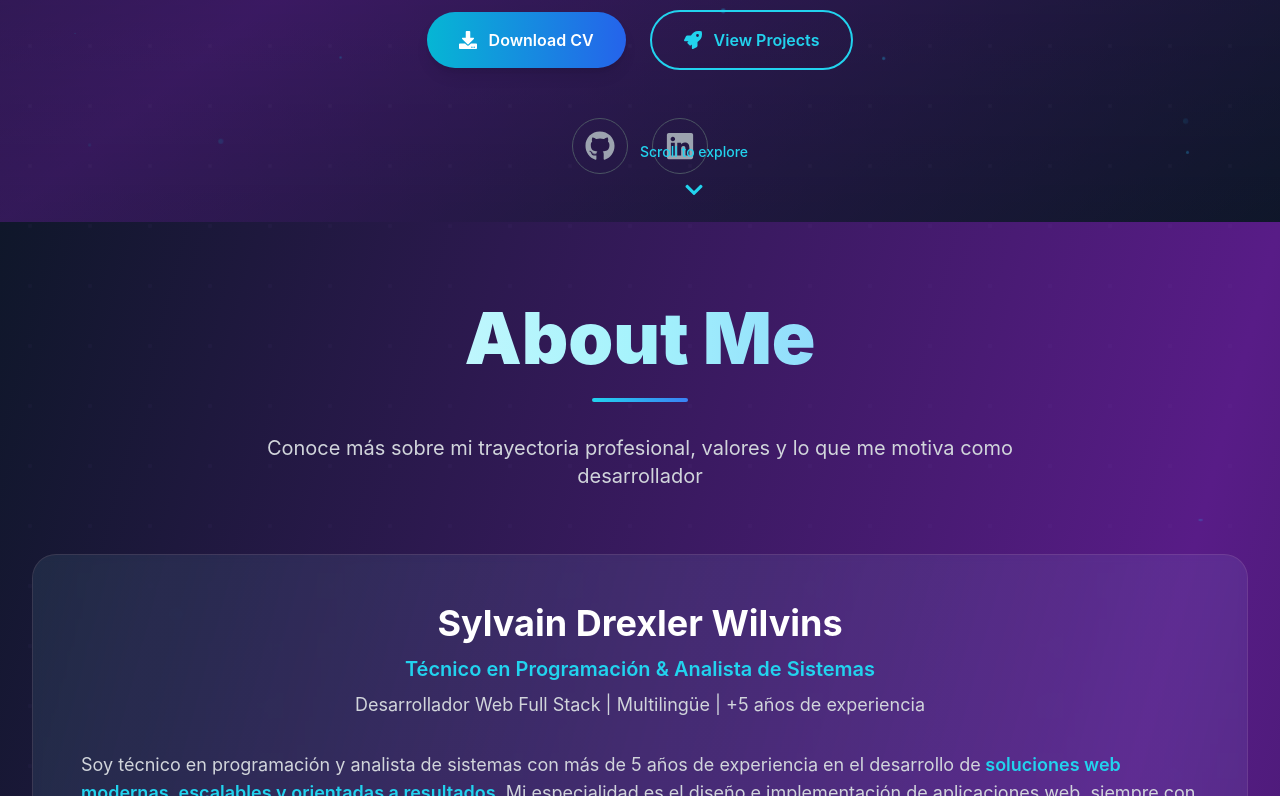
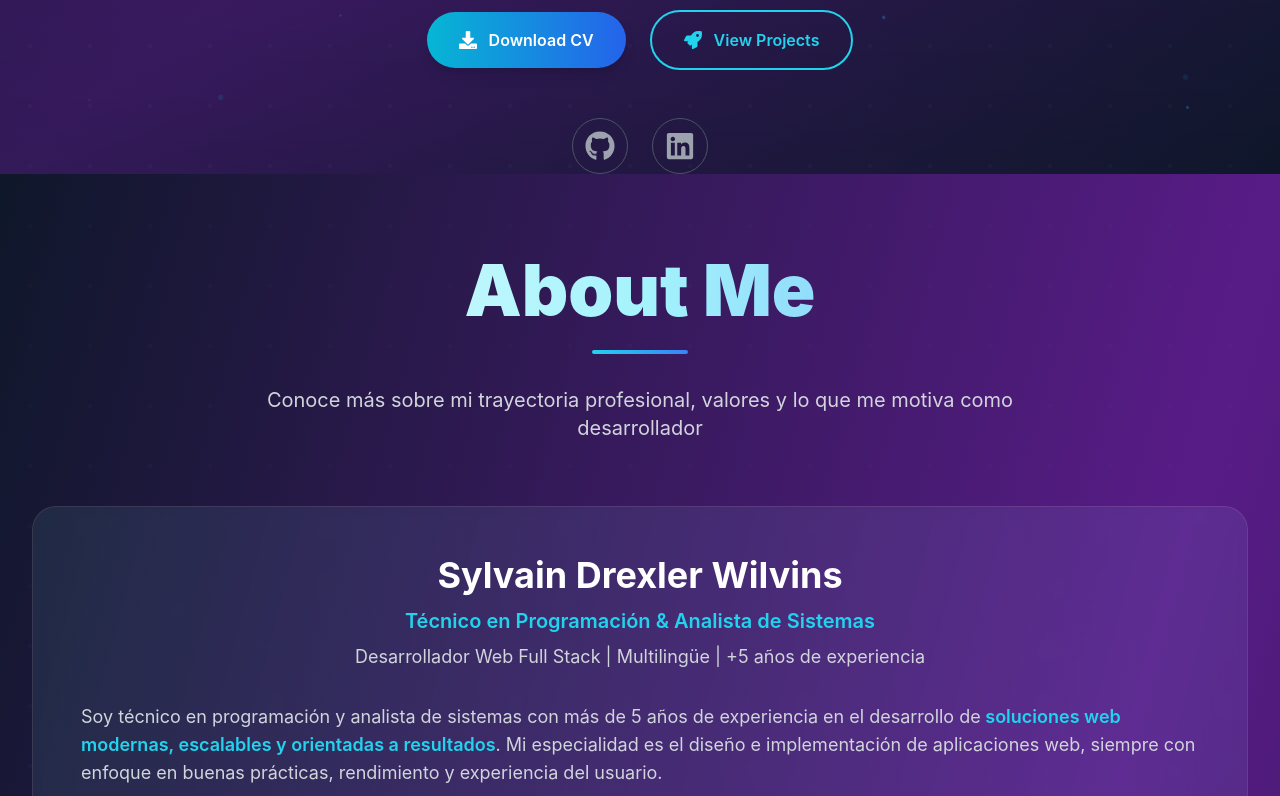
Before and after one commit to drex25/portfolio-react, a React (Vite) app: page / in a window 1280 px wide. Shown: the part 824-1620 px from the top of the page. Built offline with nearby package versions, Linux system fonts and the light colour scheme.

Commit message:
Eliminar scroll text, agregar TypeScript y sincronizar proyectos

```diff
--- a/src/pages/Landing.tsx
+++ b/src/pages/Landing.tsx
@@ -1,6 +1,6 @@
 import React, { useMemo, useRef } from 'react';
 import { motion, useScroll, useTransform, useInView } from 'framer-motion';
-import { FaGithub, FaLinkedin, FaCode, FaRocket, FaDownload, FaChevronDown } from 'react-icons/fa';
+import { FaGithub, FaLinkedin, FaCode, FaRocket, FaDownload } from 'react-icons/fa';
 import { useTranslation } from 'react-i18next';
 
 // Importar los componentes de las otras páginas
@@ -93,13 +93,6 @@ const HeroSection: React.FC = () => {
   const scale = useTransform(scrollYProgress, [0, 0.5], [1, 0.8]);
 
   const isInView = useInView(containerRef, { once: true, amount: 0.3 });
-
-  const scrollToNext = () => {
-    const aboutSection = document.getElementById('about');
-    if (aboutSection) {
-      aboutSection.scrollIntoView({ behavior: 'smooth' });
-    }
-  };
 
   return (
     <section
@@ -273,7 +266,7 @@ const HeroSection: React.FC = () => {
 
         {/* Redes sociales con efectos mejorados */}
         <motion.div
-          className="flex gap-6 justify-center items-center mb-12"
+          className="flex gap-6 justify-center items-center"
           initial={{ opacity: 0 }}
           animate={isInView ? { opacity: 1 } : {}}
           transition={{ delay: 1.8, duration: 0.6 }}
@@ -298,28 +291,6 @@ const HeroSection: React.FC = () => {
             </motion.a>
           ))}
         </motion.div>
-      </motion.div>
-
-      {/* Indicador de scroll - CENTRADO AL FINAL */}
-      <motion.div
-        className="absolute bottom-8 left-1/2 transform -translate-x-1/2 z-20"
-        initial={{ opacity: 0, y: 20 }}
-        animate={{ opacity: 1, y: 0 }}
-        transition={{ delay: 2, duration: 0.6 }}
-      >
-        <motion.button
-          onClick={scrollToNext}
-          className="text-cyan-400 hover:text-white transition-colors duration-300 flex flex-col items-center gap-2"
-          whileHover={{ y: -5 }}
-        >
-          <span className="text-sm font-medium">{t('home.scrollToExplore', 'Scroll para explorar')}</span>
-          <motion.div
-            animate={{ y: [0, 10, 0] }}
-            transition={{ duration: 2, repeat: Infinity, ease: "easeInOut" }}
-          >
-            <FaChevronDown className="text-xl" />
-          </motion.div>
-        </motion.button>
       </motion.div>
 
       {/* Overlay con gradiente */}
--- a/src/pages/Projects.tsx
+++ b/src/pages/Projects.tsx
@@ -17,7 +17,13 @@ import {
   SiLaravel,
   SiPhp,
   SiDocker,
-  SiGit
+  SiGit,
+  SiJavascript,
+  SiHtml5,
+  SiCss3,
+  SiBootstrap,
+  SiWordpress,
+  SiMysql
 } from 'react-icons/si';
 import { useTranslation } from 'react-i18next';
 
@@ -34,9 +40,15 @@ interface Project {
 const techIcons: Record<string, { icon: React.ReactNode; color: string }> = {
   React: { icon: <SiReact />, color: 'text-cyan-400' },
   TypeScript: { icon: <SiTypescript />, color: 'text-blue-500' },
-  Tailwind: { icon: <SiTailwindcss />, color: 'text-teal-400' },
+  JavaScript: { icon: <SiJavascript />, color: 'text-yellow-500' },
+  HTML5: { icon: <SiHtml5 />, color: 'text-orange-500' },
+  CSS3: { icon: <SiCss3 />, color: 'text-blue-500' },
+  'Tailwind CSS': { icon: <SiTailwindcss />, color: 'text-teal-400' },
+  Bootstrap: { icon: <SiBootstrap />, color: 'text-purple-500' },
   Laravel: { icon: <SiLaravel />, color: 'text-red-500' },
   PHP: { icon: <SiPhp />, color: 'text-indigo-400' },
+  MySQL: { icon: <SiMysql />, color: 'text-blue-600' },
+  WordPress: { icon: <SiWordpress />, color: 'text-blue-800' },
   Docker: { icon: <SiDocker />, color: 'text-blue-400' },
   Git: { icon: <SiGit />, color: 'text-orange-500' },
 };
@@ -206,9 +218,11 @@ const Projects: React.FC = () => {
     return matchesFilter && matchesSearch;
   });
 
-  const allTechnologies = Array.from(
-    new Set(projects.flatMap(project => project.technologies))
-  );
+  // Tecnologías disponibles basadas en las habilidades reales
+  const availableTechnologies = [
+    'HTML5', 'CSS3', 'JavaScript', 'TypeScript', 'React', 'Bootstrap', 'Tailwind CSS',
+    'PHP', 'Laravel', 'MySQL', 'WordPress', 'Docker', 'Git'
+  ];
 
   if (isLoading) {
     return (
@@ -292,9 +306,11 @@ const Projects: React.FC = () => {
               {t('projects.filterAll')} ({projects.length})
             </motion.button>
 
-            {allTechnologies.map((tech) => {
+            {availableTechnologies.map((tech) => {
               const techInfo = techIcons[tech];
               const count = projects.filter(p => p.technologies.includes(tech)).length;
+
+              if (count === 0) return null;
 
               return (
                 <motion.button
@@ -351,15 +367,20 @@ const Projects: React.FC = () => {
           <p className="text-gray-400 mb-8 max-w-2xl mx-auto">
             {t('projects.projectIdeaDesc')}
           </p>
-          <motion.a
-            href="/contact"
+          <motion.button
+            onClick={() => {
+              const contactSection = document.getElementById('contact');
+              if (contactSection) {
+                contactSection.scrollIntoView({ behavior: 'smooth' });
+              }
+            }}
             className="inline-flex items-center gap-3 px-8 py-4 bg-gradient-to-r from-cyan-500 to-blue-600 text-white font-semibold rounded-full shadow-lg hover:shadow-cyan-500/25 transition-all duration-300"
             whileHover={{ scale: 1.05, y: -2 }}
             whileTap={{ scale: 0.95 }}
           >
             <FaRocket className="text-lg" />
             {t('projects.startProject')}
-          </motion.a>
+          </motion.button>
         </motion.div>
       </div>
     </section>
--- a/src/pages/Skills.tsx
+++ b/src/pages/Skills.tsx
@@ -28,7 +28,8 @@ import {
   SiFigma,
   SiWordpress,
   SiLinux,
-  SiBootstrap
+  SiBootstrap,
+  SiTypescript
 } from 'react-icons/si';
 import { VscCode } from 'react-icons/vsc';
 
@@ -87,6 +88,15 @@ const Skills: React.FC = () => {
       description: 'ES6+ y programación funcional',
       level: 'Avanzado',
       experience: '4+ años'
+    },
+    {
+      name: 'TypeScript',
+      icon: <SiTypescript />,
+      category: 'frontend',
+      color: 'text-blue-500',
+      description: 'Tipado estático para JavaScript más robusto',
+      level: 'Principiante',
+      experience: '1 año'
     },
     {
       name: 'React',
```
